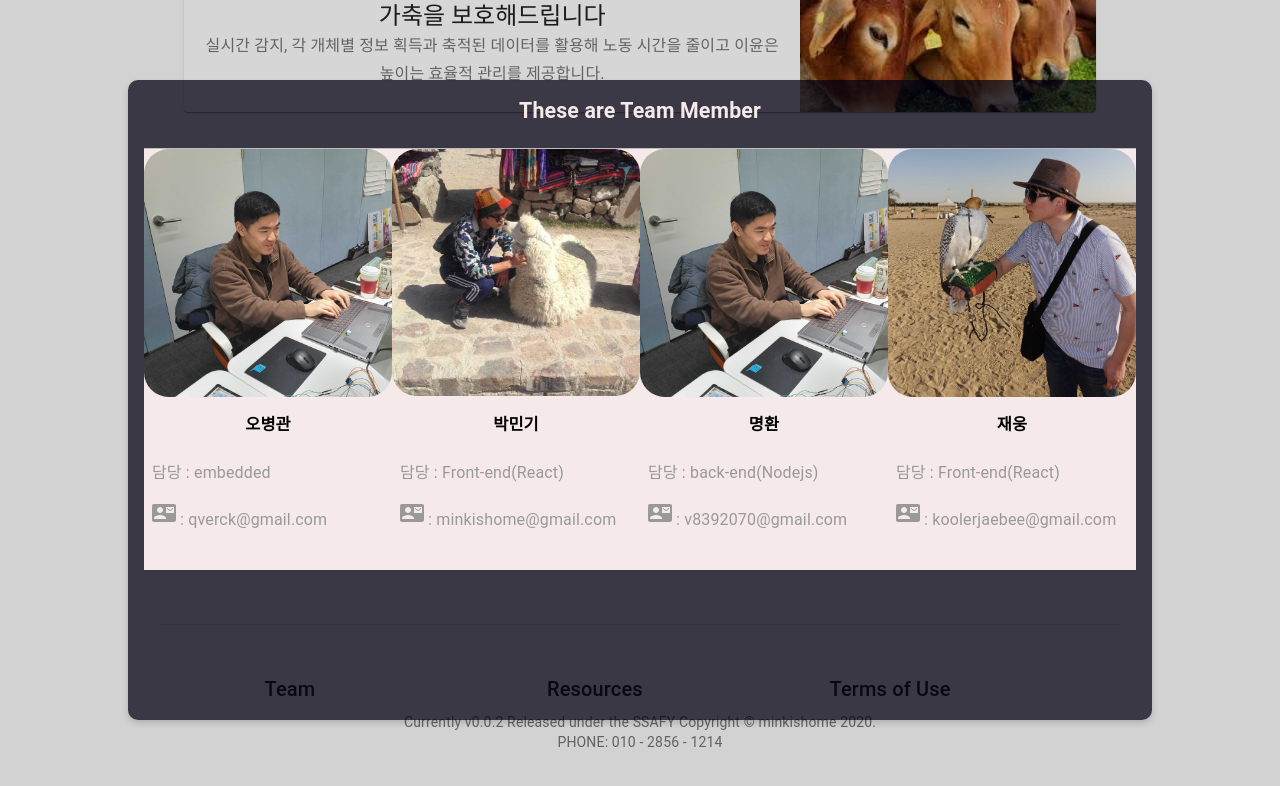
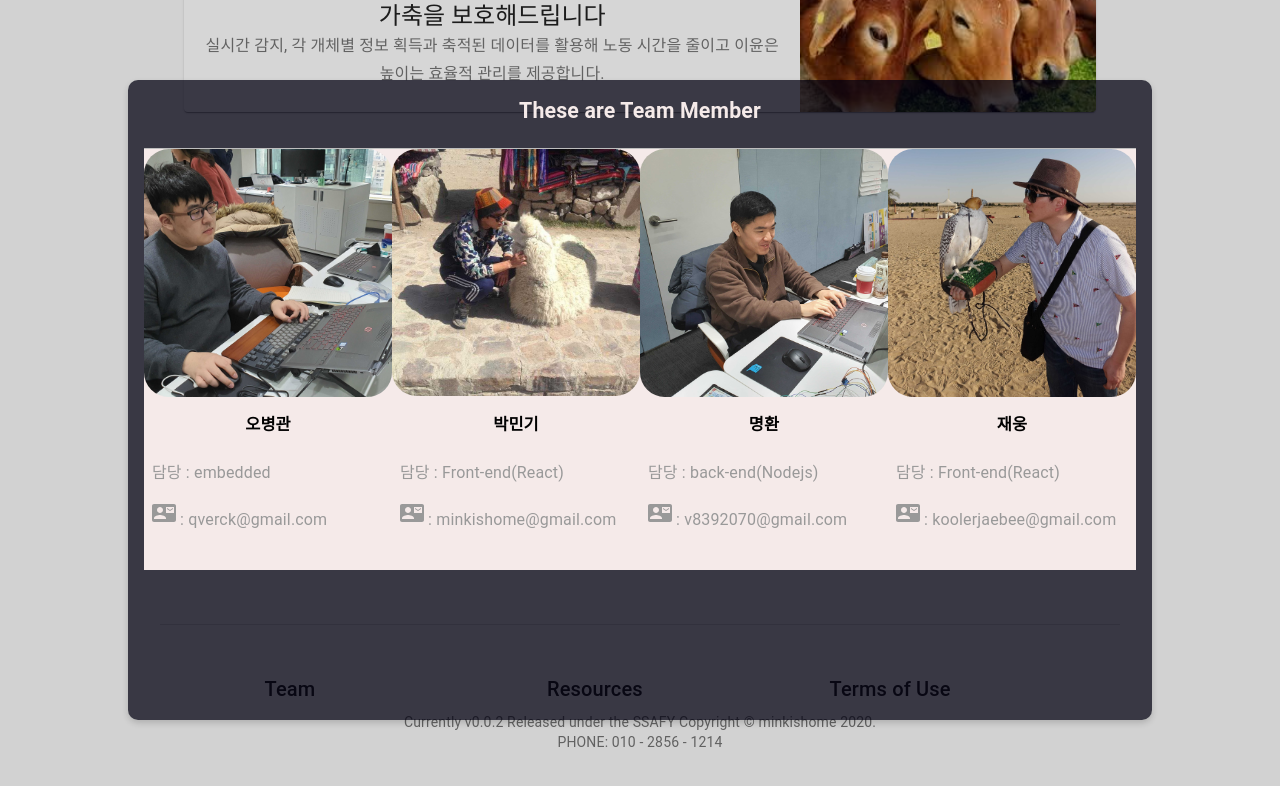
Before and after one commit to MueynghwanDong/-, a React (Create React App) app in the folder web/: page / in a window 1280 px wide. Both pictures are taken after a click on the element "Team". Shown: the part 1161-1947 px from the top of the page. Built offline with nearby package versions, Linux system fonts and the light colour scheme; no server answers.

Commit message:
fix some error

```diff
--- a/web/src/components/common/Modal/Modal.js
+++ b/web/src/components/common/Modal/Modal.js
@@ -19,7 +19,7 @@ const Modal = ({ isOpen, close }) => {
               marginBottom: '30px',
             }}>
             <div style={{width:'100%',}}>
-              <img src='/images/dong.jpg'
+              <img src='/images/teamjang.jpg'
               alt = ''
               style = {{
                 width: '100%',
--- a/web/src/containers/my/BarnItemContainer.js
+++ b/web/src/containers/my/BarnItemContainer.js
@@ -15,7 +15,7 @@ const BarnItemContainer = ({ barn }) => {
 
   useEffect(() => {
     dispatch(listLivestocks(barn));
-  }, [dispatch])
+  }, [barn, dispatch])
 
   return (
     <BarnItem
--- a/web/src/containers/post/ReplyListContainer.js
+++ b/web/src/containers/post/ReplyListContainer.js
@@ -31,7 +31,7 @@ const ReplyListContainer = ({ match }) => {
   useEffect(() => {
     dispatch(listReplys({ bno }));
     setIsDeleted(false);
-  }, [dispatch, reply, isDeleted])
+  }, [bno, dispatch, reply, isDeleted])
 
   const onEdit = id => {
     dispatch(setOriginalReply(replys[id]));
```
Also changed, not shown: web/public/images/teamjang.jpg (added).
